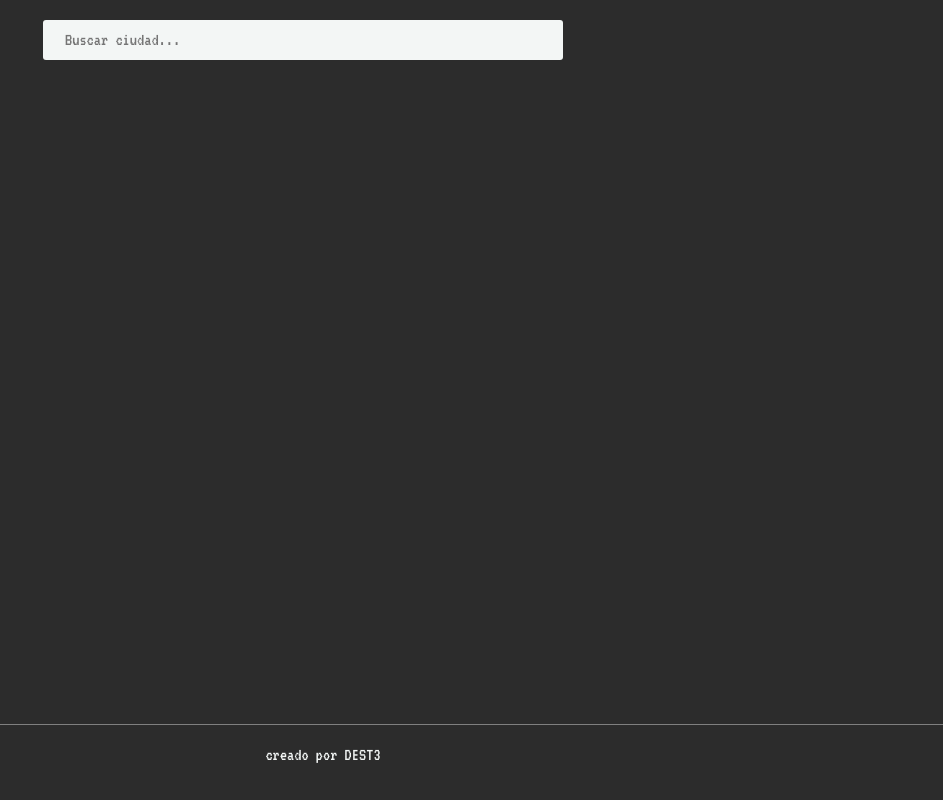
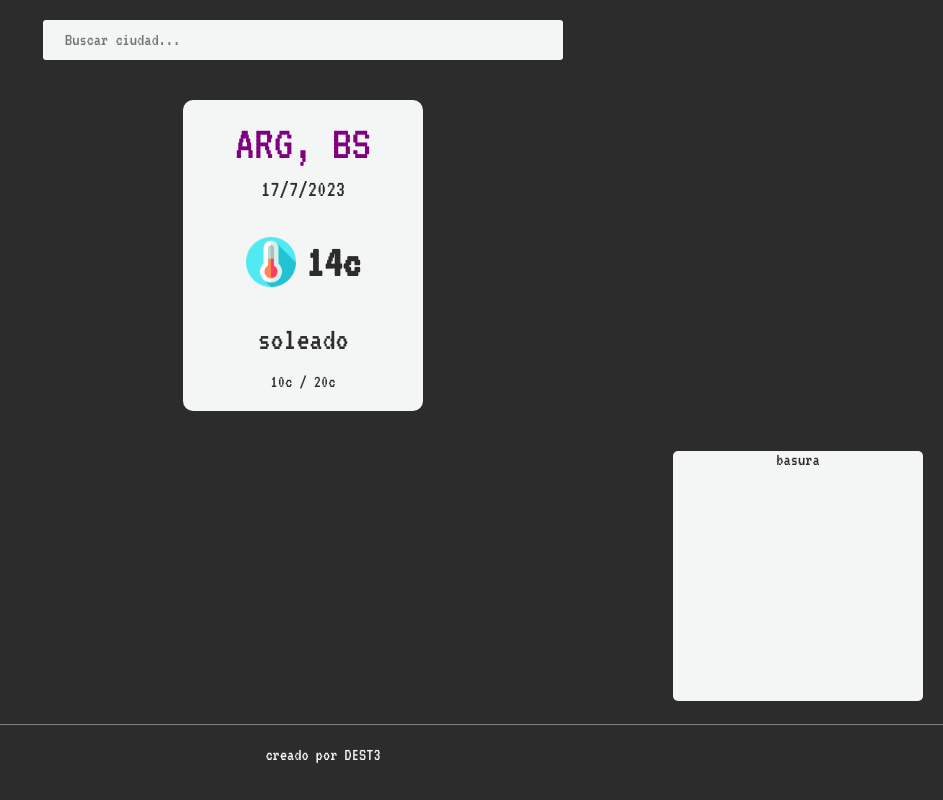
Before and after one commit to dest3/weather-app, a plain HTML site: page index.html in a window 1280 px wide. Shown: the whole page, without its empty margins (337-1280 px from the left). Drawn offline with Linux system fonts and the light colour scheme.

Commit message:
se retocaron los estilos y se comenzo a trabajar en drag and drop

```diff
--- a/index.html
+++ b/index.html
@@ -20,15 +20,19 @@
                 </div>
             </form>
         </div>
-        <div class="weather-card" id="card">
-            <div class="city" id="city">arg, bs</div>
+        <div class="weather-card" id="card" draggable="true">
+            <div class="city" id="city" >arg, bs</div>
             <div class="date" id="date">17/7/2023</div>
             <div class="temperature" id="temperature">
-                <img src="img/temp-mid.png" alt="" class="temp-img" id="temp-img">
-                <div class="temp" id="temp">14c</div>
+            <img src="img/temp-mid.png" alt="" class="temp-img" id="temp-img" draggable="false">
+            <div class="temp" id="temp">14c</div>
             </div>
             <div class="weather" id="weather">soleado</div>
             <div class="range" id="range">10c / 20c</div>
+        </div>
+
+        <div class="basurero" id="trash">
+            basura
         </div>
     </main>
 
--- a/main.js
+++ b/main.js
@@ -30,11 +30,11 @@ async function search(query) {
         const response = await fetch(`${api.url}q=${query}&appid=${api.key}`);
         const data = await response.json();
         card.style.display = 'block';
-        city.innerHTML = `${data.name}, ${data.sys.country}`;
-        date.innerHTML = (new Date()).toLocaleDateString();
-        temp.innerHTML = `${toCelsius(data.main.temp)}c`;
-        weather.innerHTML = data.weather[0].description;
-        range.innerHTML = `${toCelsius(data.main.temp_min)} / ${toCelsius(data.main.temp_max)}`;
+        city.innerText = `${data.name}, ${data.sys.country}`;
+        date.innerText = (new Date()).toLocaleDateString();
+        temp.innerText = `${toCelsius(data.main.temp)}c`;
+        weather.innerText = data.weather[0].description;
+        range.innerText = `${toCelsius(data.main.temp_min)} / ${toCelsius(data.main.temp_max)}`;
         updateImage(data);
     } catch (error) {
         //en caso de error notifica por consola y alerta
--- a/styles.css
+++ b/styles.css
@@ -5,6 +5,7 @@
 :root{
     --bg-color:#2C2C2C;
     --text-color:#F3F6F5;
+    --acent-color:purple;
     font-size: 18px;
 }
 
@@ -31,6 +32,12 @@ footer{
     width: 100%;
     text-align: center;
 }
+main{
+    display: flex;
+    flex-direction: column;
+    justify-content: center;
+    /* justify-content: space-evenly; */
+}
 
 .search-form{
     margin: 20px 20px;
@@ -56,23 +63,26 @@ footer{
 }
 
 .weather-card{
+    align-self: center;
     margin: 20px 20px;
     background-color: var(--text-color);
     color: var(--bg-color);
     padding: 20px;
     text-align: center;
-    border-radius: 5px;
-    display: none;
+    border-radius: 10px;
+    width: 200px;
+    /* display: none; */
 }
 
 .city{
-    font-size: 2.5rem;
+    font-size: 2.7rem;
     text-transform: uppercase;
     margin-bottom: 0.5rem;
+    color: var(--acent-color);
 }
 
 .date{
-    font-size: 0.9rem;
+    font-size: 1.3rem;
     margin-bottom: 2rem;
 }
 
@@ -97,3 +107,16 @@ footer{
     font-size: 1.8rem;
     margin-bottom: 1rem;
 }
+
+.basurero{
+    width: 250px;
+    height: 250px;
+    outline: var(--text-color);
+    background-color: var(--text-color);
+    color: var(--bg-color);
+    align-self: end;
+    margin: 20px 20px;
+    border-radius: 5px;
+    text-align:center;
+
+}
```
